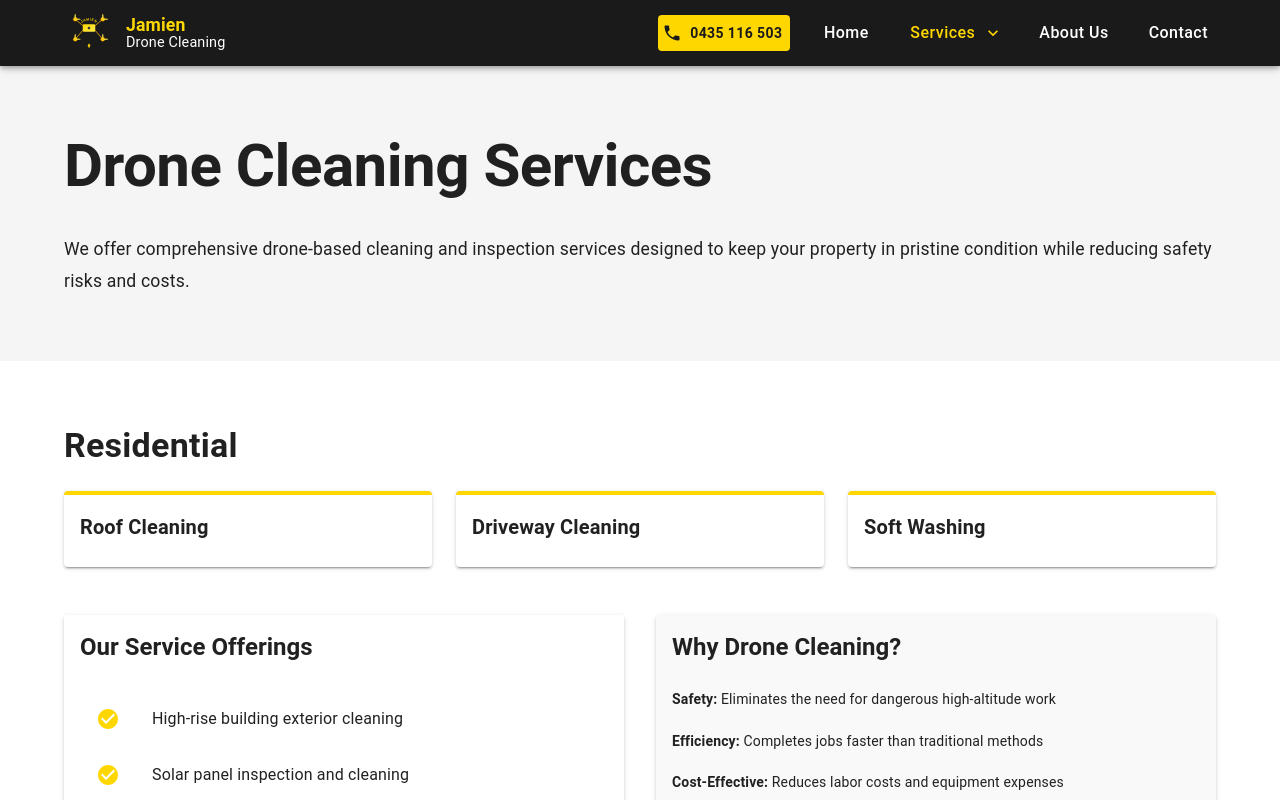
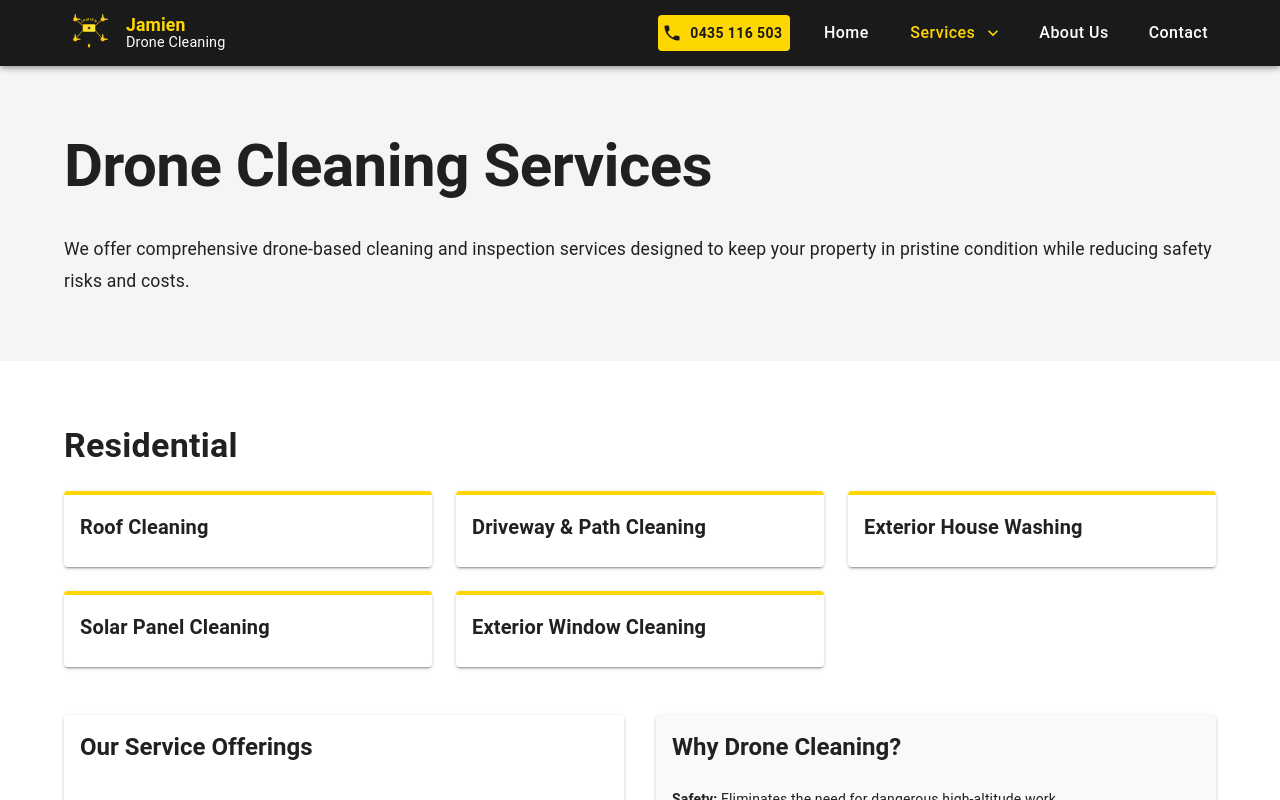
Before and after one commit to steven29-test/jamien-drone-cleaning, a React (Vite) app: page /services in a window 1280 px wide. Shown: the top 800 px of the page. Built offline with nearby package versions, Linux system fonts and the light colour scheme.

Commit message:
Add residential navigation and service links for review

```diff
--- a/src/pages/Services.tsx
+++ b/src/pages/Services.tsx
@@ -1,4 +1,5 @@
 import { useEffect } from 'react'
+import { useLocation } from 'react-router-dom'
 import { Container, Typography, Box, Grid, Card, CardContent, List, ListItem, ListItemIcon, ListItemText } from '@mui/material'
 import CheckCircleIcon from '@mui/icons-material/CheckCircle'
 import { updatePageMeta } from '../utils/seo'
@@ -15,6 +16,14 @@ const serviceDetails = [
 ]
 
 export default function Services() {
+  const { hash } = useLocation()
+  useEffect(() => {
+    if (hash) {
+      const frame = requestAnimationFrame(() => document.getElementById(hash.slice(1))?.scrollIntoView({ behavior: 'smooth', block: 'start' }))
+      return () => cancelAnimationFrame(frame)
+    }
+  }, [hash])
+
   useEffect(() => {
     updatePageMeta(
       'Drone Cleaning Services Sydney - Roof, Solar Panel & Facade Cleaning',
@@ -43,12 +52,18 @@ export default function Services() {
               Residential
             </Typography>
             <Grid container spacing={3}>
-              {['Roof Cleaning', 'Driveway Cleaning', 'Soft Washing'].map((service) => (
-                <Grid item xs={12} sm={4} key={service}>
-                  <Card sx={{ height: '100%', boxShadow: 2, borderTop: '4px solid #ffd700' }}>
+              {[
+                { label: 'Roof Cleaning', id: 'roof-cleaning' },
+                { label: 'Driveway & Path Cleaning', id: 'driveway-cleaning' },
+                { label: 'Exterior House Washing', id: 'house-washing' },
+                { label: 'Solar Panel Cleaning', id: 'solar-panel-cleaning' },
+                { label: 'Exterior Window Cleaning', id: 'window-cleaning' },
+              ].map((service) => (
+                <Grid item xs={12} sm={6} md={4} key={service.id}>
+                  <Card id={service.id} sx={{ height: '100%', scrollMarginTop: '110px', boxShadow: 2, borderTop: '4px solid #ffd700' }}>
                     <CardContent>
                       <Typography variant="h6" component="h3" sx={{ fontWeight: 'bold' }}>
-                        {service}
+                        {service.label}
                       </Typography>
                     </CardContent>
                   </Card>
```
